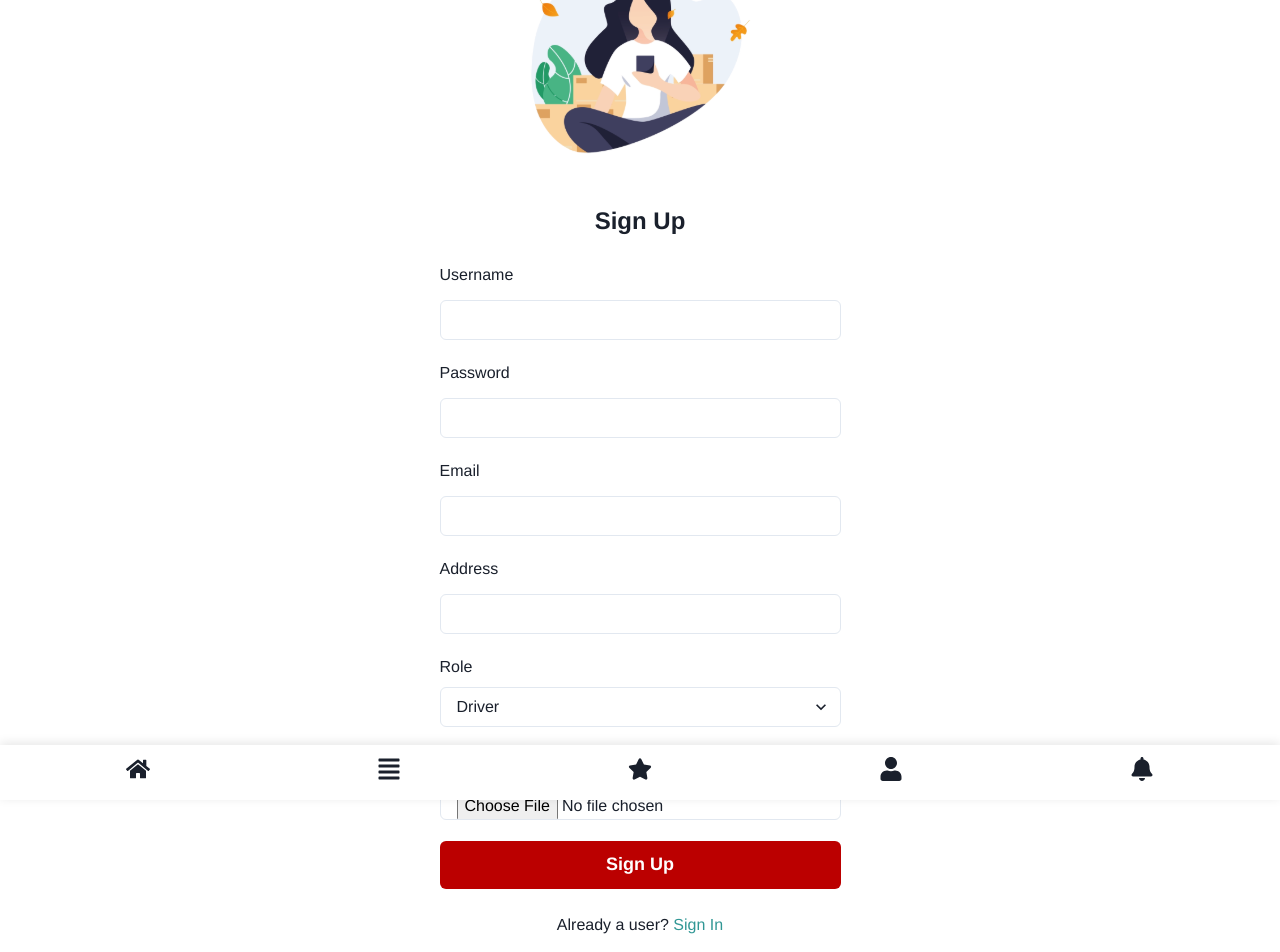
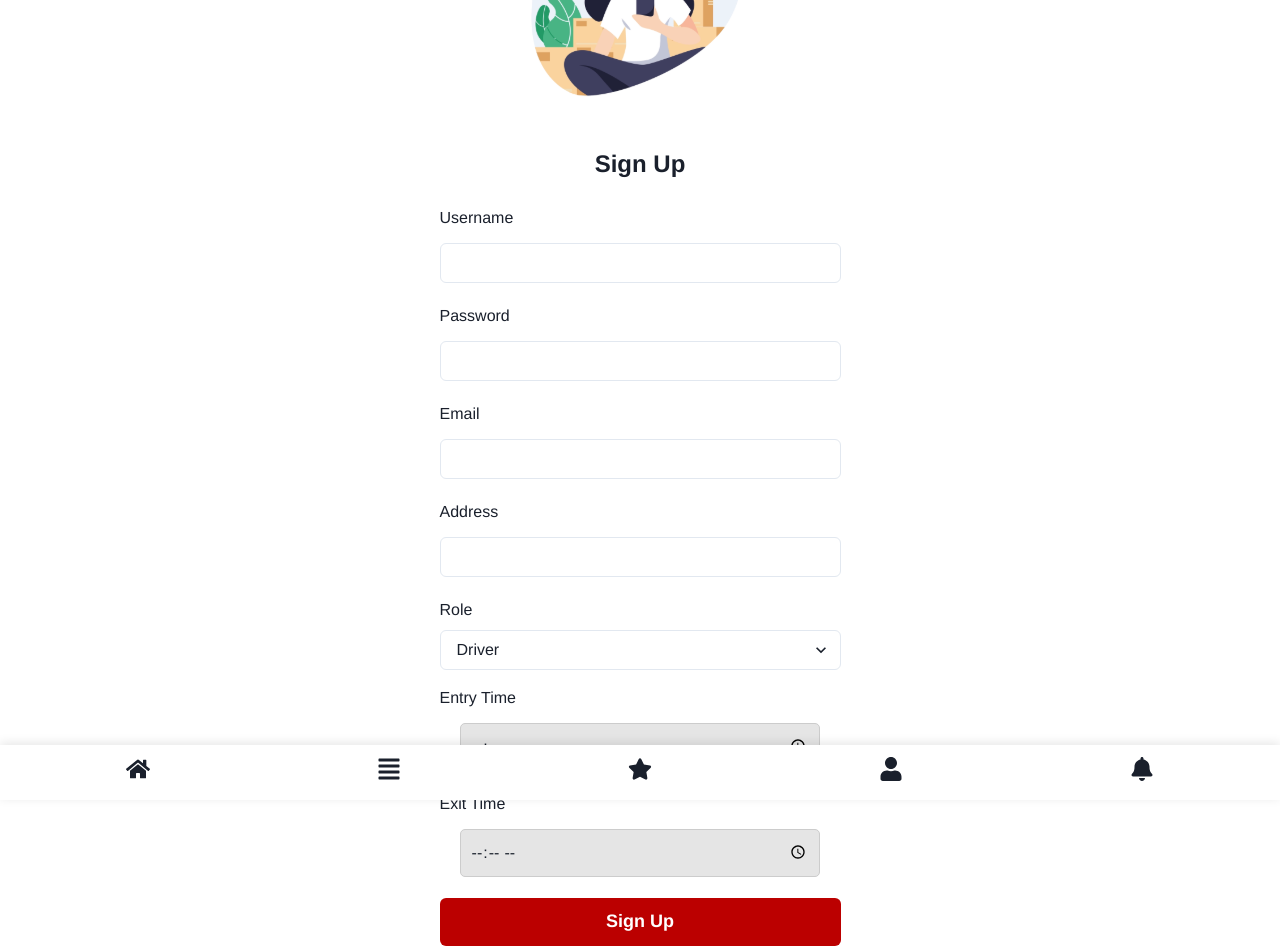
Before and after one commit to CMUSVCampuShare/frontend_js, a React (Create React App) app: page /register in a window 1280 px wide. Shown: the top 952 px of the page. Built offline with nearby package versions, Linux system fonts and the light colour scheme.

Commit message:
added timepicker

```diff
--- a/src/css/register.css
+++ b/src/css/register.css
@@ -45,6 +45,8 @@ input {
   border: 1px solid #ccc;
   border-radius: 7px;
   margin-bottom: 10px;
+    background-color: #f0f0f0; /* Set your desired background color */
+
 }
 
 button {
@@ -112,3 +114,13 @@ option:hover {
   color: #fff;
  /* Change text color on hover */
 }
+
+.styled-input {
+  background: #f0f0f0; /* Set your desired background color */
+  padding: 8px;
+  border: 1px solid #ccc;
+  border-radius: 4px;
+  cursor: pointer;
+  min-width: 200px; /* Set your desired width */
+  text-align: center;
+}
--- a/src/js/register.js
+++ b/src/js/register.js
@@ -78,10 +78,24 @@ function Register() {
             <option value="rider">Rider</option>
           </Select>
         </FormControl>
-        <FormControl id="schedule">
-          <FormLabel>Upload Schedule (.pdf or .ics)</FormLabel>
-          <Input type="file" accept=".pdf, .ics" />
-        </FormControl>
+        <div className="form-group">
+          <FormLabel>Entry Time</FormLabel>
+          <input
+            type="time"
+            id="entry"
+            value={entry}
+            onChange={(e) => setEntry(e.target.value)}
+          />
+        </div>
+        <div className="form-group">
+          <FormLabel>Exit Time</FormLabel>
+          <input
+            type="time"
+            id="exit"
+            value={exit}
+            onChange={(e) => setExit(e.target.value)}
+          />
+        </div>
         <Button
           colorScheme="red"
           bg="#bb0000"
```
